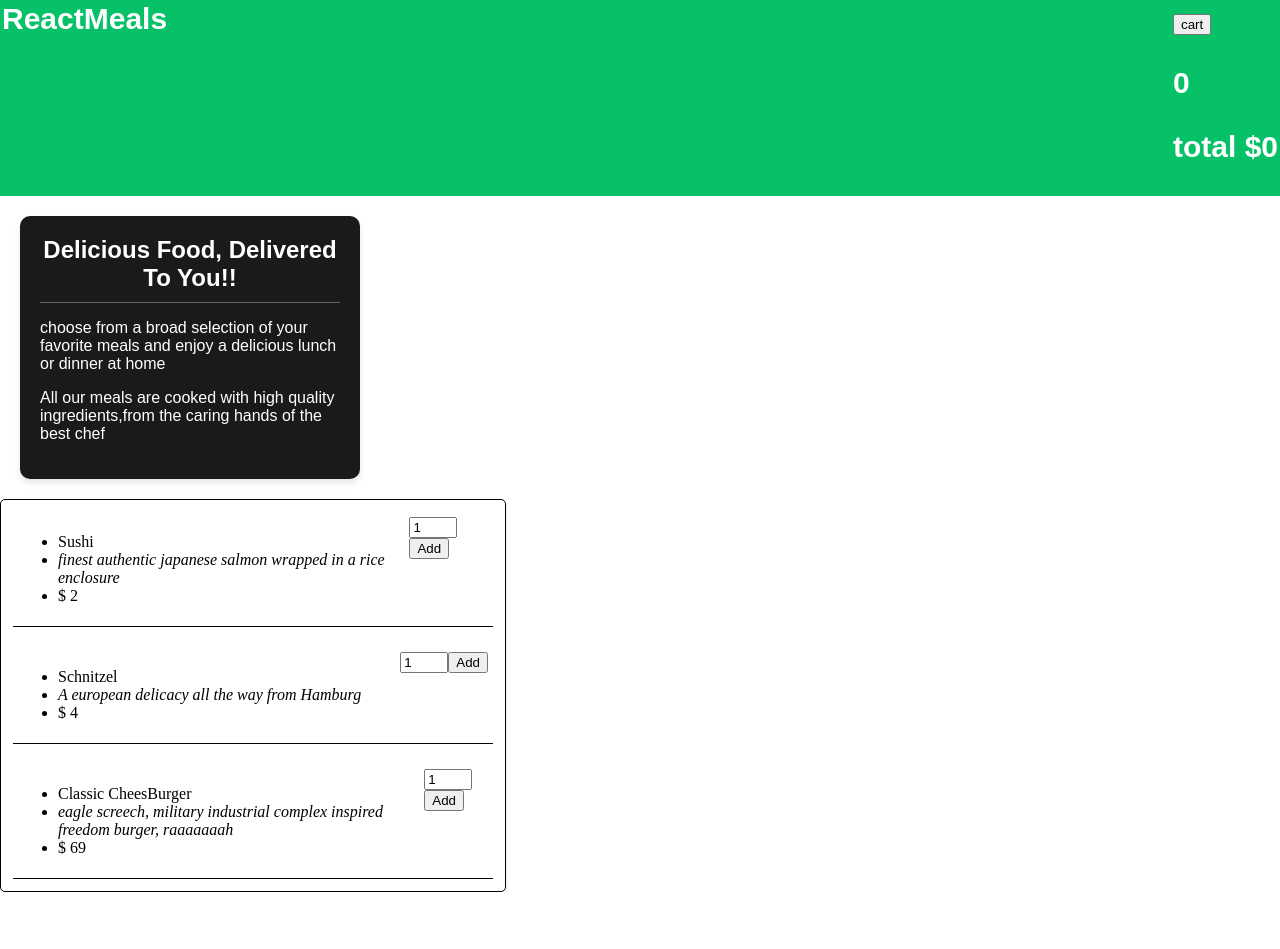
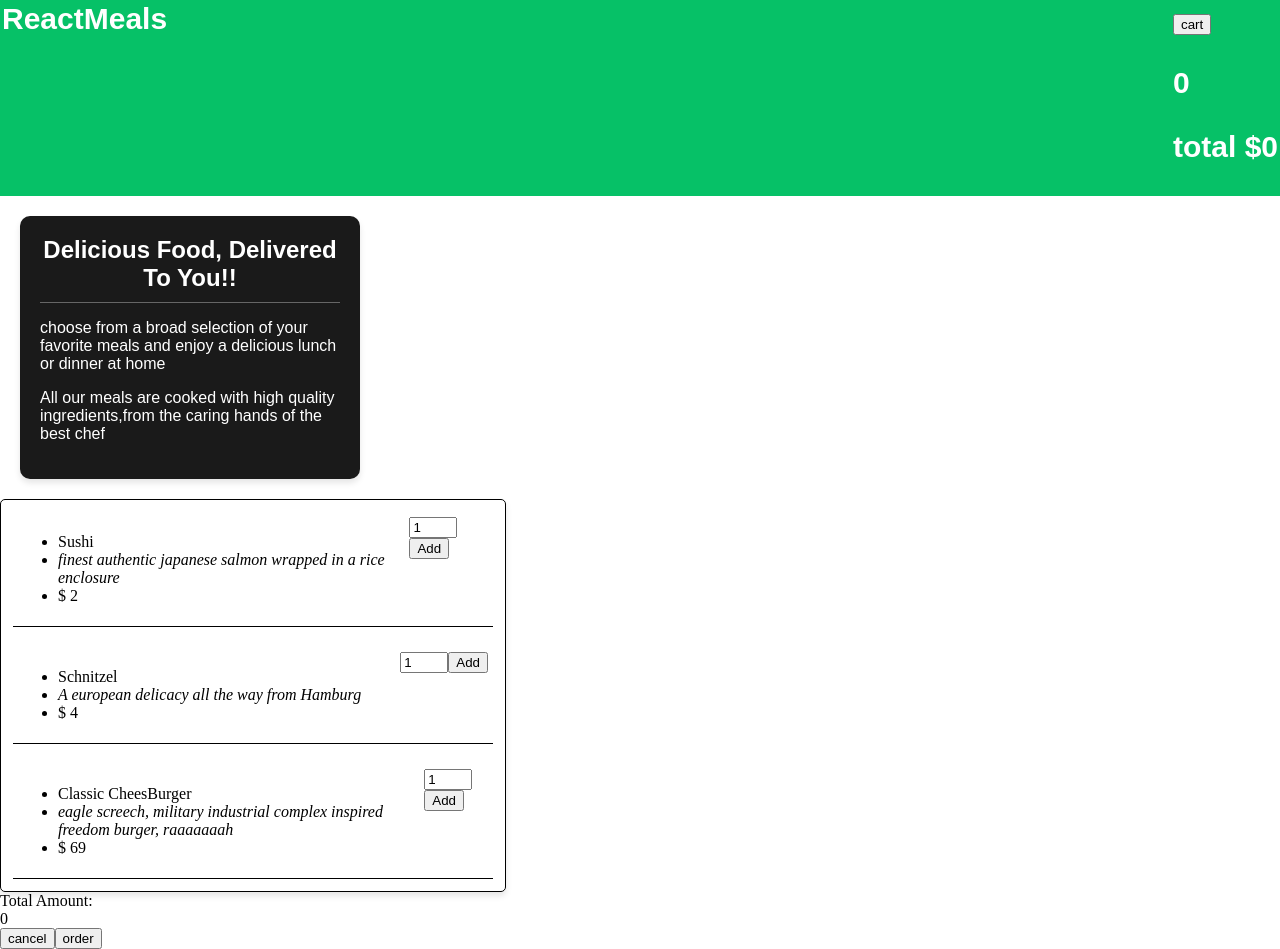
Before and after one commit to ChamodhS/goober-eats, a React (Vite) app in the folder vite-project/: page / in a window 1280 px wide. Before the commit the page ends 892 px from the top, so only its background shows below. Built offline with nearby package versions, Linux system fonts and the light colour scheme.

Commit message:
added preview cart

```diff
--- a/vite-project/src/App.jsx
+++ b/vite-project/src/App.jsx
@@ -4,6 +4,7 @@ import GHeader from './Components/GHeader'
 import GIntroCard from './Components/GIntroCard'
 import GItemContainer from './Components/GItemContainer'
 import GOrderItem from './Components/GOrderItem'
+import GCartPreview from './Components/GCartPreview'
 
 
 function App() {
@@ -45,6 +46,8 @@ function App() {
         )}
       </GItemContainer>
 
+      <GCartPreview totalItems={totalItems}></GCartPreview>
+
     </>
   )
 }
--- /dev/null
+++ b/vite-project/src/Components/GCartPreview.jsx
@@ -0,0 +1,25 @@
+function GCartPreview({totalItems}){
+
+
+    return (
+        <>
+            <div style={{display:'flexbox',flexDirection:"column"}}>
+                <div style={{display:'flexbox',flexDirection:"row", justifyContent:'space-between'}}>
+                    <div>Total Amount:</div>
+                    <div>{totalItems.totalAmount}</div>
+                </div>
+
+                <div style={{display:'flexbox',flexDirection:"row-reverse"}}>
+                    <button>cancel</button>
+                    <button>order</button>
+                </div>
+
+            </div>
+
+        </>
+
+
+    );
+}
+
+export default GCartPreview;
```
Also changed, not shown: vite-project/src/Components/GCartPReview.module.css (added).
